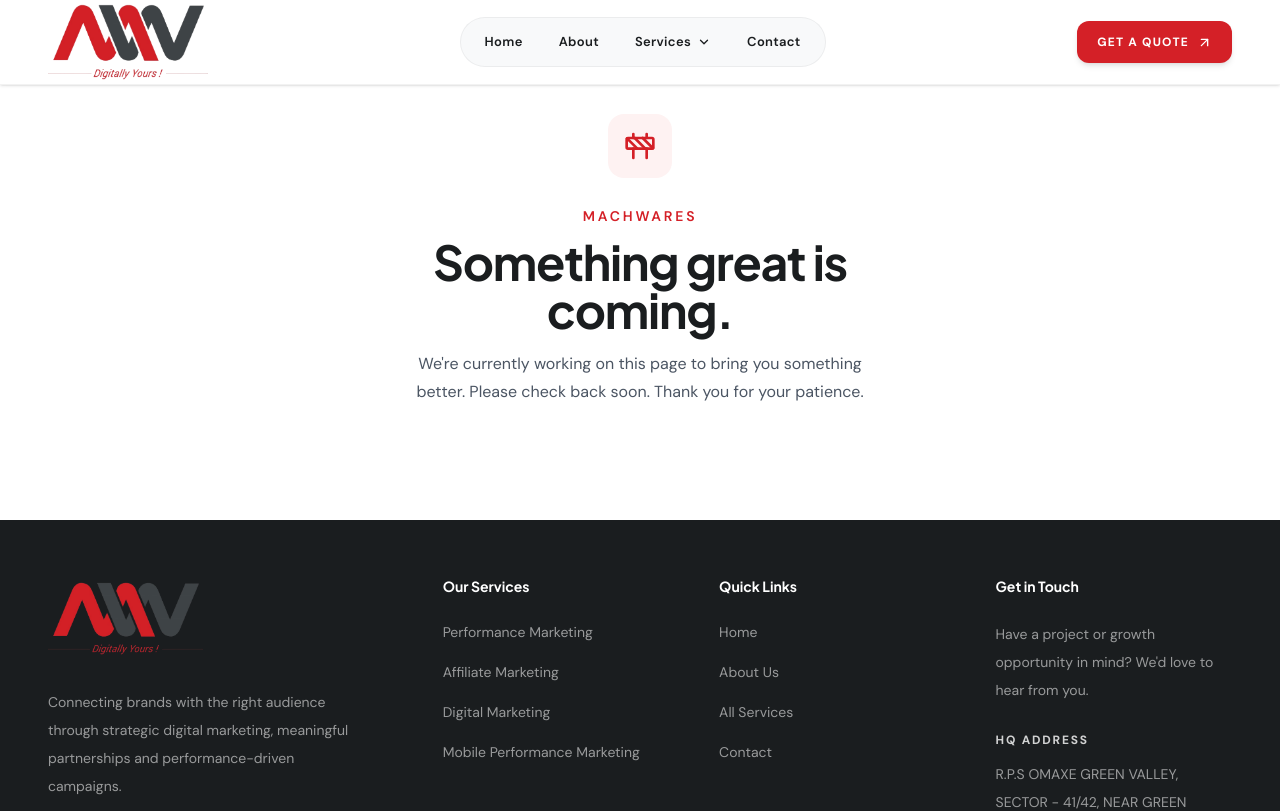
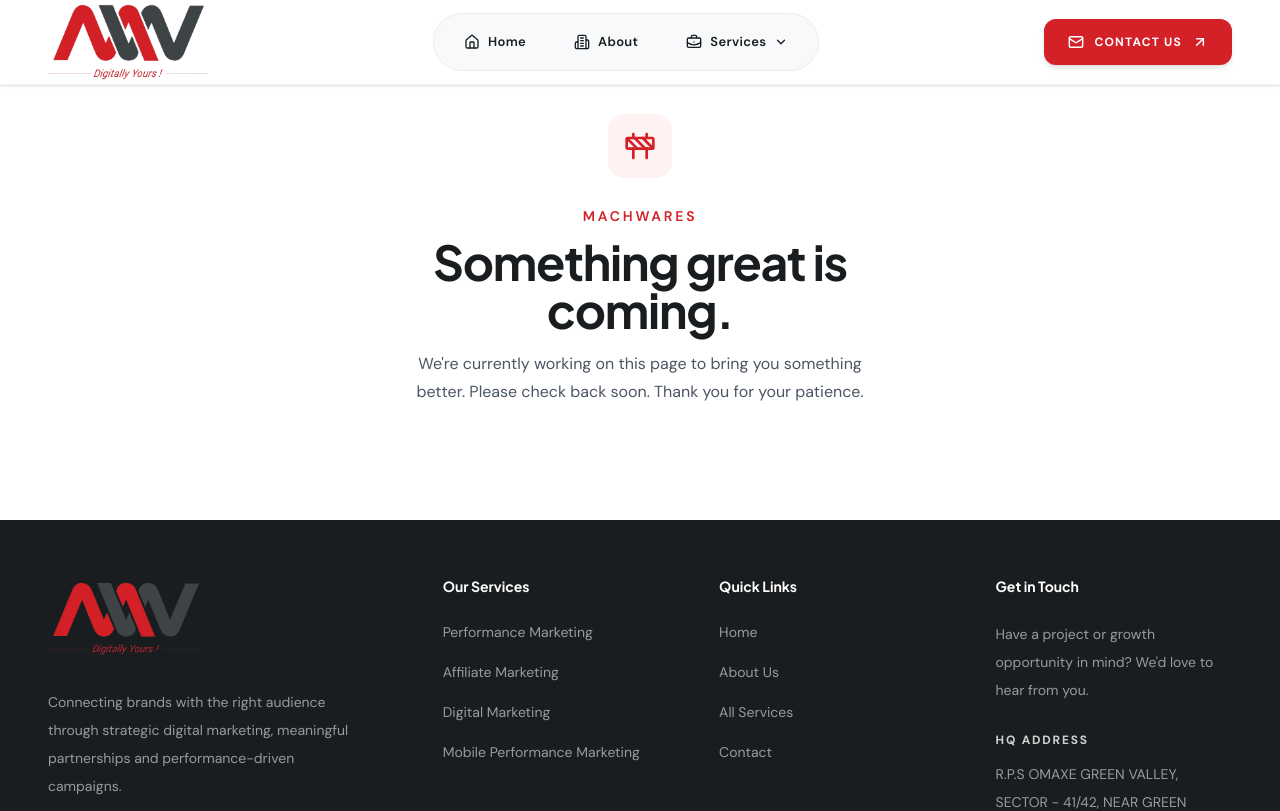
Before and after one commit to addtitansITSolutions/Machwares, a React (Vite) app: page /404 in a window 1280 px wide. Shown: the top 811 px of the page. Built offline with nearby package versions, Linux system fonts and the light colour scheme.

Commit message:
modified navbar

```diff
--- a/src/components/Navbar.jsx
+++ b/src/components/Navbar.jsx
@@ -1,5 +1,16 @@
+
 import { useEffect, useState } from "react";
-import { Menu, X, ArrowUpRight, ChevronDown, Terminal } from "lucide-react";
+import {
+  Menu,
+  X,
+  ArrowUpRight,
+  ChevronDown,
+  Terminal,
+  House,
+  Building2,
+  BriefcaseBusiness,
+  Mail,
+} from "lucide-react";
 import { NavLink } from "react-router-dom";
 
 import {
@@ -9,10 +20,9 @@ import {
 } from "./ServicesMenu";
 
 const navItems = [
-  { name: "Home", path: "/" },
-  { name: "About", path: "/about" },
-  { name: "Services", path: "/services" },
-  { name: "Contact", path: "/contact" },
+  { name: "Home", path: "/", icon: House },
+  { name: "About", path: "/about", icon: Building2 },
+  { name: "Services", path: "/services", icon: BriefcaseBusiness },
 ];
 
 const Navbar = ({ forceScrolled = false }) => {
@@ -83,14 +93,12 @@ const Navbar = ({ forceScrolled = false }) => {
       className={`fixed inset-x-0 top-0 z-[100] transition-all duration-500 ${
         scrolled
           ? "border-b border-black/5 bg-white/95 shadow-sm backdrop-blur-md"
-          : "border-b border-white/10 bg-[#1A1D1F]/40 backdrop-blur-sm"
+          : "border-b border-white/10 bg-[#180e12] backdrop-blur-sm"
       }`}
     >
       <div className="relative mx-auto flex h-[84px] w-full max-w-[1440px] items-center justify-between px-6 lg:px-10 xl:px-12">
 
-        {/* =========================================
-            LOGO
-        ========================================= */}
+        {/* LOGO */}
         <NavLink
           to="/"
           onClick={closeMobileMenu}
@@ -103,21 +111,18 @@ const Navbar = ({ forceScrolled = false }) => {
           />
         </NavLink>
 
-
-        {/* =========================================
-            DESKTOP NAVIGATION (Pill Container)
-        ========================================= */}
+        {/* DESKTOP NAVIGATION */}
         <nav
-          className={`hidden items-center gap-1 rounded-full px-2 py-1.5 transition-all duration-300 lg:flex ${
+          className={`hidden items-center gap-2 rounded-full px-2.5 py-2 transition-all duration-300 lg:flex ${
             scrolled
               ? "border border-black/5 bg-[#F8F9FA]"
               : "border border-white/10 bg-white/5 backdrop-blur-md"
           }`}
         >
           {navItems.map((item) => {
-            /* ---------------------------------------
-               SERVICES DROPDOWN ITEM
-            --------------------------------------- */
+            const Icon = item.icon;
+
+            /* SERVICES DROPDOWN */
             if (item.name === "Services") {
               return (
                 <div
@@ -129,7 +134,7 @@ const Navbar = ({ forceScrolled = false }) => {
                   <NavLink
                     to={item.path}
                     className={({ isActive }) =>
-                      `group relative flex items-center gap-1.5 rounded-full px-4 py-2 font-[var(--font-body)] text-[13px] font-semibold tracking-wide transition-all duration-300 ${
+                      `group relative flex items-center gap-2 rounded-full px-5 py-2.5 font-[var(--font-body)] text-[13px] font-semibold tracking-wide transition-all duration-300 ${
                         isActive || servicesOpen
                           ? "bg-[var(--primary)] text-white shadow-sm"
                           : scrolled
@@ -138,6 +143,7 @@ const Navbar = ({ forceScrolled = false }) => {
                       }`
                     }
                   >
+                    <Icon size={16} strokeWidth={2} />
                     <span>Services</span>
                     <ChevronDown
                       size={14}
@@ -156,15 +162,13 @@ const Navbar = ({ forceScrolled = false }) => {
               );
             }
 
-            /* ---------------------------------------
-               STANDARD DESKTOP NAV ITEMS
-            --------------------------------------- */
+            /* STANDARD NAV ITEMS */
             return (
               <NavLink
                 key={item.name}
                 to={item.path}
                 className={({ isActive }) =>
-                  `rounded-full px-4 py-2 font-[var(--font-body)] text-[13px] font-semibold tracking-wide transition-all duration-300 ${
+                  `flex items-center gap-2 rounded-full px-5 py-2.5 font-[var(--font-body)] text-[13px] font-semibold tracking-wide transition-all duration-300 ${
                     isActive
                       ? "bg-[var(--primary)] text-white shadow-sm"
                       : scrolled
@@ -173,32 +177,30 @@ const Navbar = ({ forceScrolled = false }) => {
                   }`
                 }
               >
+                <Icon size={16} strokeWidth={2} />
                 {item.name}
               </NavLink>
             );
           })}
         </nav>
 
-        {/* =========================================
-            DESKTOP CTA
-        ========================================= */}
-        <div className="hidden items-center gap-3 lg:flex">
+        {/* DESKTOP CONTACT CTA */}
+        <div className="hidden items-center lg:flex">
           <NavLink
             to="/contact"
-            className="group inline-flex items-center gap-2 rounded-xl bg-[var(--primary)] px-5 py-3 font-[var(--font-body)] text-[12px] font-bold uppercase tracking-[0.1em] text-white shadow-md shadow-[var(--primary)]/20 transition-all duration-300 hover:bg-[#b81b21] hover:shadow-lg hover:shadow-[var(--primary)]/30"
+            className="group inline-flex items-center gap-2.5 rounded-xl bg-[var(--primary)] px-6 py-3.5 font-[var(--font-body)] text-[12px] font-bold uppercase tracking-[0.1em] text-white shadow-md shadow-[var(--primary)]/20 transition-all duration-300 hover:-translate-y-0.5 hover:bg-[#b81b21] hover:shadow-lg hover:shadow-[var(--primary)]/30"
           >
-            <span>Get a Quote</span>
+            <Mail size={16} strokeWidth={2.2} />
+            <span>Contact Us</span>
             <ArrowUpRight
-              size={15}
+              size={16}
               strokeWidth={2.2}
               className="transition-transform duration-300 group-hover:-translate-y-0.5 group-hover:translate-x-0.5"
             />
           </NavLink>
         </div>
 
-        {/* =========================================
-            MOBILE MENU BUTTON
-        ========================================= */}
+        {/* MOBILE MENU BUTTON */}
         <button
           type="button"
           aria-label={mobileOpen ? "Close menu" : "Open menu"}
@@ -219,9 +221,7 @@ const Navbar = ({ forceScrolled = false }) => {
           )}
         </button>
 
-        {/* =========================================
-            MOBILE MENU OVERLAY
-        ========================================= */}
+        {/* MOBILE MENU OVERLAY */}
         <div
           className={`fixed inset-x-0 top-0 h-screen overflow-y-auto bg-[var(--dark)] transition-all duration-500 lg:hidden ${
             mobileOpen
@@ -229,16 +229,19 @@ const Navbar = ({ forceScrolled = false }) => {
               : "invisible pointer-events-none -translate-y-3 opacity-0"
           }`}
         >
-          {/* Subtle Tech Grid Background */}
+          {/* TECH GRID BACKGROUND */}
           <div
             aria-hidden="true"
             className="pointer-events-none absolute inset-0 bg-[linear-gradient(to_right,#ffffff06_1px,transparent_1px),linear-gradient(to_bottom,#ffffff06_1px,transparent_1px)] bg-[size:40px_40px]"
           />
 
           <div className="relative flex min-h-full flex-col justify-between px-7 pb-12 pt-28 sm:px-12">
-            {/* Mobile Navigation Links */}
+
+            {/* MOBILE NAVIGATION LINKS */}
             <nav className="flex flex-col gap-4">
               {navItems.map((item, index) => {
+                const Icon = item.icon;
+
                 if (item.name === "Services") {
                   return (
                     <div
@@ -257,16 +260,13 @@ const Navbar = ({ forceScrolled = false }) => {
                             }`
                           }
                         >
-                          <span
-                            className={`font-mono text-xs ${
-                              mobileServicesOpen
-                                ? "text-[var(--primary)]"
-                                : "text-white/35"
-                            }`}
-                          >
-                            0{index + 1}
+                          <span className="flex items-center gap-4">
+                            <span className="font-mono text-xs text-white/35">
+                              0{index + 1}
+                            </span>
+                            <Icon size={23} strokeWidth={1.8} />
+                            Services
                           </span>
-                          Services
                         </NavLink>
 
                         <MobileServicesToggle
@@ -300,7 +300,7 @@ const Navbar = ({ forceScrolled = false }) => {
                       <>
                         <div className="flex items-center gap-4">
                           <span
-                            className={`font-mono text-xs transition-colors duration-300 ${
+                            className={`font-mono text-xs ${
                               isActive
                                 ? "text-[var(--primary)]"
                                 : "text-white/35"
@@ -308,6 +308,9 @@ const Navbar = ({ forceScrolled = false }) => {
                           >
                             0{index + 1}
                           </span>
+
+                          <Icon size={23} strokeWidth={1.8} />
+
                           {item.name}
                         </div>
 
@@ -322,14 +325,15 @@ const Navbar = ({ forceScrolled = false }) => {
               })}
             </nav>
 
-            {/* Mobile CTA & Contact Footer */}
+            {/* MOBILE CTA & CONTACT FOOTER */}
             <div className="mt-10 space-y-6">
               <NavLink
                 to="/contact"
                 onClick={closeMobileMenu}
-                className="flex w-full items-center justify-center gap-2 rounded-xl bg-[var(--primary)] py-4 font-[var(--font-body)] text-sm font-bold uppercase tracking-wider text-white shadow-lg shadow-[var(--primary)]/25"
+                className="flex w-full items-center justify-center gap-3 rounded-xl bg-[var(--primary)] py-4 font-[var(--font-body)] text-sm font-bold uppercase tracking-wider text-white shadow-lg shadow-[var(--primary)]/25"
               >
-                <span>Schedule a Consultation</span>
+                <Mail size={18} />
+                <span>Contact Us</span>
                 <ArrowUpRight size={18} />
               </NavLink>
 
@@ -338,6 +342,7 @@ const Navbar = ({ forceScrolled = false }) => {
                   <p className="font-[var(--font-body)] text-[11px] uppercase tracking-[0.2em] text-white/40">
                     Direct Inquiry
                   </p>
+
                   <a
                     href="mailto:info@machwares.com"
                     className="mt-1 inline-block font-[var(--font-body)] text-base font-medium text-white transition-colors duration-300 hover:text-[var(--primary)]"
@@ -348,10 +353,11 @@ const Navbar = ({ forceScrolled = false }) => {
 
                 <div className="inline-flex items-center gap-2 text-xs text-white/50">
                   <Terminal size={14} className="text-[var(--primary)]" />
-                  <span>Digitally Yours! • Enterprise IT</span>
+                  <span>Digitally Yours! • Growth Marketing</span>
                 </div>
               </div>
             </div>
+
           </div>
         </div>
       </div>
--- a/src/sections/home/WhatWeDo.jsx
+++ b/src/sections/home/WhatWeDo.jsx
@@ -20,7 +20,7 @@ const WhatWeDo = () => {
   return (
     <section
       id="services"
-      className="relative overflow-hidden bg-[#F8F9FA] py-24 sm:py-28 lg:py-32"
+      className="relative overflow-hidden bg-[#F8F9FA] py-24 sm:py-28 lg:py-32 lg:pb-10"
     >
       {/* Top Divider */}
       <div
```
